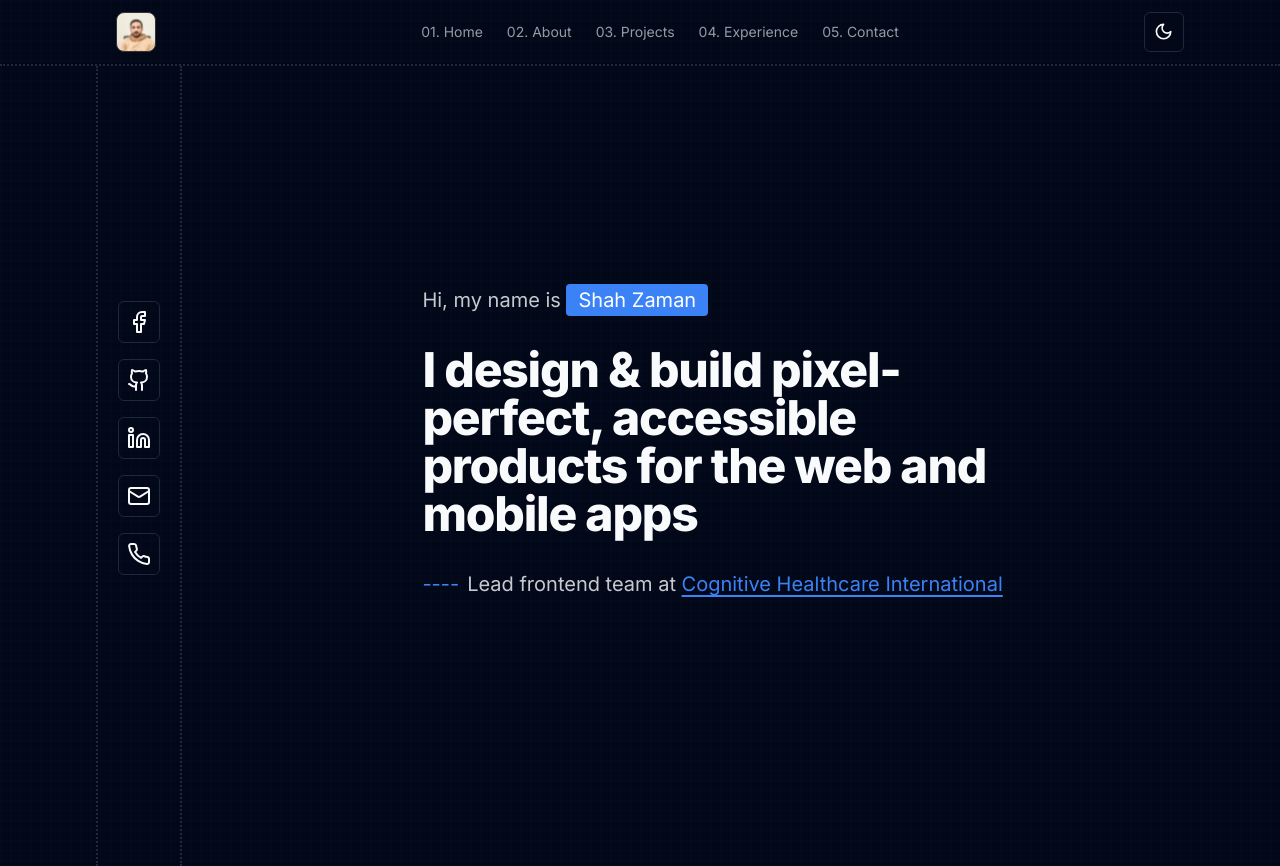
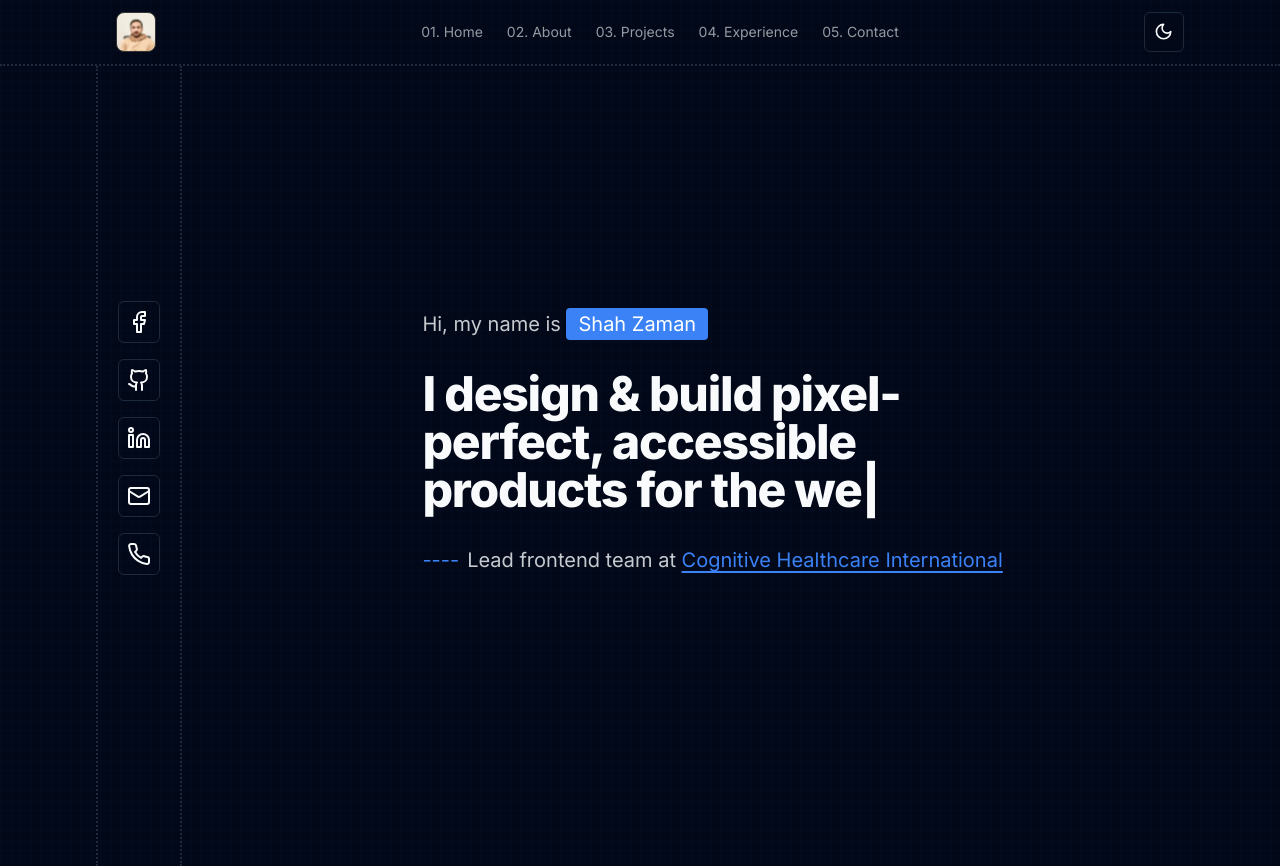
Before and after one commit to shahzaman900/my-portfolio, a React (Vite) app: page / in a window 1280 px wide. Built offline with nearby package versions, Linux system fonts and the light colour scheme.

Commit message:
add animation to home page

```diff
--- a/package.json
+++ b/package.json
@@ -21,6 +21,7 @@
     "react": "^18.2.0",
     "react-dom": "^18.2.0",
     "react-router-dom": "^6.21.3",
+    "react-type-animation": "^3.2.0",
     "tailwind-merge": "^2.2.0",
     "tailwindcss-animate": "^1.0.7",
     "vaul": "^0.8.9"
--- a/src/components/intro.tsx
+++ b/src/components/intro.tsx
@@ -1,8 +1,23 @@
+import { TypeAnimation } from 'react-type-animation';
+
 function Introduction() {
   return (
     <div className=' flex gap-8 flex-col md:w-3/5 p-4 pb-14'>
       <h6 className='md:text-xl sm:text-lg text-lg text-foreground/80 pr-2'>Hi, my name is <span className='px-3 py-1 bg-primary rounded text-white'>Shah Zaman</span></h6>
-      <h1 className=''>I design & build pixel-perfect, accessible products for the web and mobile apps</h1>
+      <TypeAnimation
+        sequence={[
+          // Same substring at the start will only be typed out once, initially
+          'I design & build pixel-perfect, accessible products for the web',
+          1000, // wait 1s before replacing "Mice" with "Hamsters"
+          'I design & build pixel-perfect, accessible products for mobile',
+          1000,
+        ]}
+        wrapper="h1"
+        speed={30}
+        // style={{ fontSize: '2em', display: 'inline-block' }}
+        className=''
+        repeat={Infinity}
+      />
       <h6 className='text-xl text-foreground/80 '><span className='text-primary pr-2'>----</span>Lead frontend team at <span className='text-primary underline underline-offset-4'>Cognitive Healthcare International</span></h6>
     </div>
   )
--- a/src/components/projectCard.tsx
+++ b/src/components/projectCard.tsx
@@ -23,7 +23,7 @@ let projects = [
     name: 'Awesome_Books',
     disc: 'In this website you will find best books related every field.',
     image: `${books}`,
-    website: 'https://github.com/shahzaman900/Awesome_Books_ES6?tab=readme-ov-file',
+    website: 'https://shahzaman900.github.io/Awesome_Books_ES6/',
     tags: ['Javascript', 'Html', 'Css', 'Saas', 'Tailwind'],
   },
   {
```
Also changed, not shown: src/index.css (line endings or trailing spaces), 1 other file (tests, documents, lock files or other folders).
